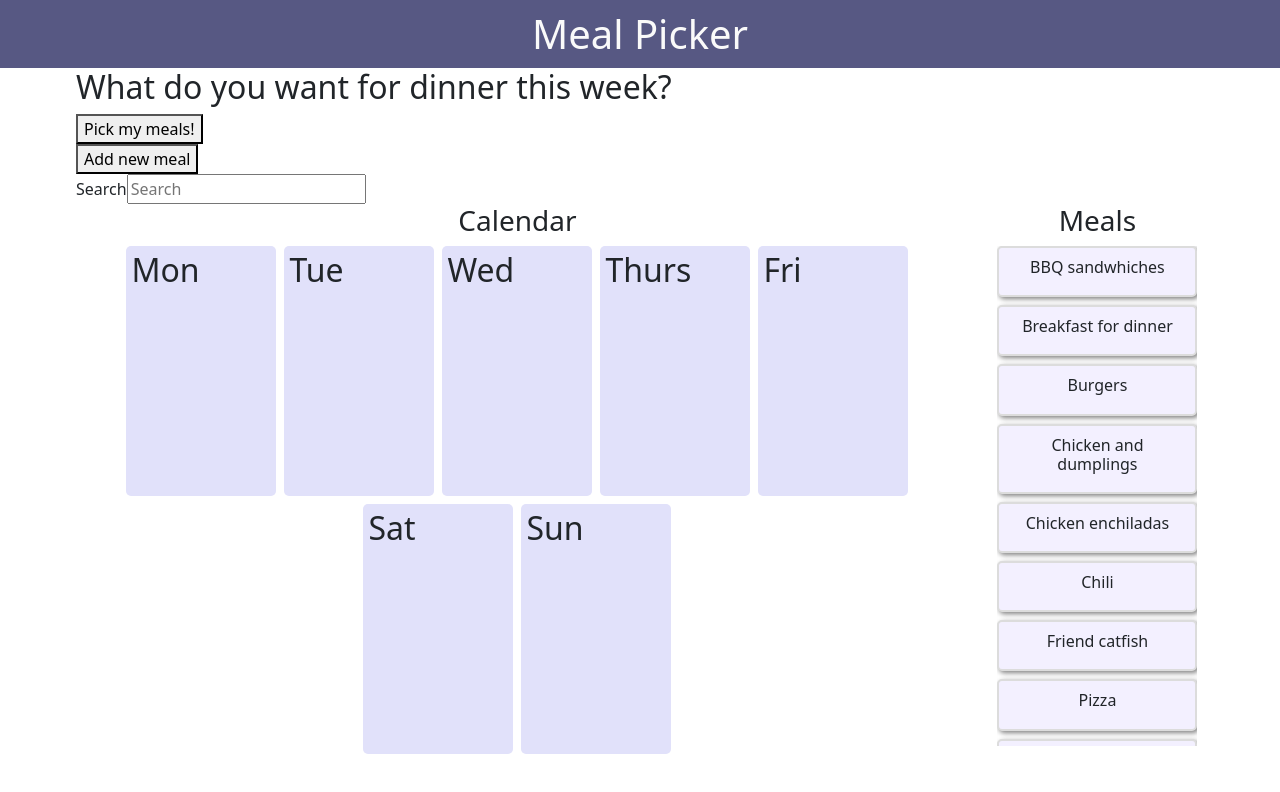
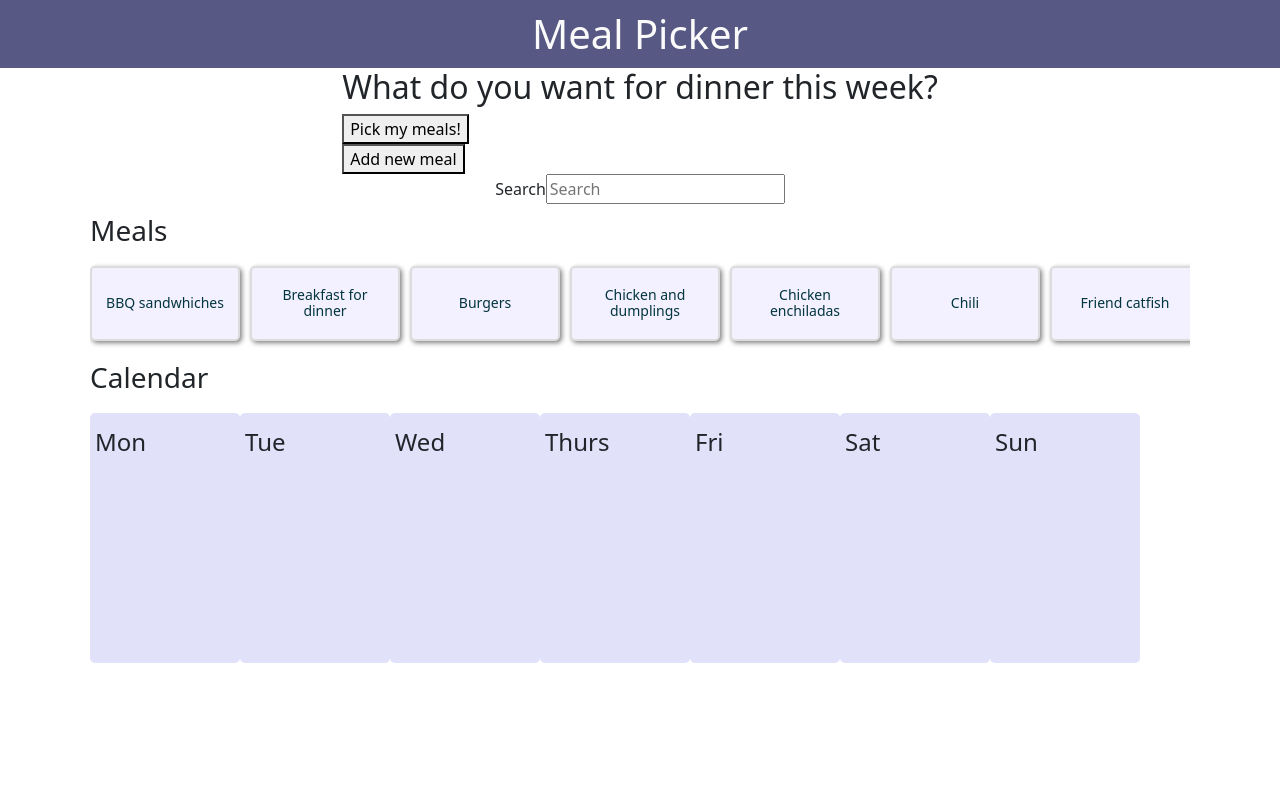
Before and after one commit to trevorwallis13/pick-my-meals, a React (Create React App) app: page / in a window 1280 px wide. Shown: the top 792 px of the page. Built offline with nearby package versions, Linux system fonts and the light colour scheme.

Commit message:
converted WeekCalendar to sass and adjusted styling

```diff
--- a/src/components/Calendar/DayOfWeek.js
+++ b/src/components/Calendar/DayOfWeek.js
@@ -16,7 +16,7 @@ const DayOfWeek = ({ index, day, calendarMeals }) => {
 
     return (
         <div className="dayOfWeek">
-            <h2>{day}</h2>
+            <h3>{day}</h3>
             {dailyMeal}
         </div>
     )
--- a/src/components/Calendar/Meal.js
+++ b/src/components/Calendar/Meal.js
@@ -14,9 +14,9 @@ const Meal = ({ name, img, time }) => {
                 }}>
             </div>
             <div className='info'>
-                <h3>{name}</h3>
+                <h4>{name}</h4>
                 <div className='prep-time'>
-                    <h4>Prep time</h4>
+                    <h5>Prep time</h5>
                     <p>{time}</p>
                 </div>
             </div>
--- a/src/components/Calendar/UnusedMeals.js
+++ b/src/components/Calendar/UnusedMeals.js
@@ -1,5 +1,6 @@
 import React from 'react';
 import MealSmall from './MealSmall';
+import Meal from './Meal';
 import '../../styles/UnusedMeals.scss';
 
 const UnusedMeals = ({ unusedMeals, searchMeals }) => {
@@ -30,7 +31,7 @@ const UnusedMeals = ({ unusedMeals, searchMeals }) => {
     })
 
     const unusedMealComponents = searchUnusedMeals.map(meal => {
-        return <MealSmall key={meal.id} img={meal.img} name={meal.name} time={meal.time} />
+        return <Meal key={meal.id} img={meal.img} name={meal.name} time={meal.time} />
     });
 
     return (
--- a/src/components/Calendar/WeekCalendar.js
+++ b/src/components/Calendar/WeekCalendar.js
@@ -1,12 +1,10 @@
 import React from 'react';
 import DayOfWeek from './DayOfWeek';
-import styles from '../../styles/WeekCalendar.module.css';
+import styles from '../../styles/WeekCalendar.scss';
 import UnusedMeals from './UnusedMeals';
 
 
 const WeekCalendar = ({ calendarMeals, unusedMeals, searchMeals }) => {
-
-    console.log(`calendarMeals: ${calendarMeals}`);
 
     const daysOfWeek = ['Mon', 'Tue', 'Wed', 'Thurs', 'Fri', 'Sat', 'Sun'];
 
@@ -20,19 +18,12 @@ const WeekCalendar = ({ calendarMeals, unusedMeals, searchMeals }) => {
     })
 
     return (
-        <div className={styles.mealSection}>
-            <div className='flex-col f-al-cen'>
-                <h3>Calendar</h3>
-                <div className={styles.calendar}>
-                    {dayContainers}
-                </div>
+        <div className="week-calendar">
+            <h3>Calendar</h3>
+            <div className="calendar-container">
+                {dayContainers}
             </div>
-            <aside className={styles.unusedMeals}>
-                <UnusedMeals
-                    unusedMeals={unusedMeals}
-                    searchMeals={searchMeals}
-                />
-            </aside>
+
         </div>
     )
 }
--- a/src/containers/App.js
+++ b/src/containers/App.js
@@ -4,6 +4,7 @@ import React, { useState, useEffect } from 'react';
 import WeekCalendar from '../components/Calendar/WeekCalendar';
 import PickMeals from '../components/Calendar/PickMeals';
 import SearchMeal from '../components/Calendar/SearchMeal';
+import UnusedMeals from '../components/Calendar/UnusedMeals';
 
 //Data and functions
 import { randomMeals } from '../functions/randomMealIndices';
@@ -17,11 +18,16 @@ function App() {
 
   //State management - useState hooks
 
-  const [meals, setMeals] = useState(mealOptions);
+  const [meals, setMeals] = useState(
+    JSON.parse(localStorage.getItem("meals")) || mealOptions
+  );
 
-  const [calendarMeals, setCalendarMeals] = useState([]);
+  const [calendarMeals, setCalendarMeals] = useState(
+    JSON.parse(localStorage.getItem("calendarMeals")) || []
+  );
 
-  const [unusedMeals, setUnusedMeals] = useState(meals);
+  const [unusedMeals, setUnusedMeals] = useState(
+    JSON.parse(localStorage.getItem("unusedMeals")) || meals);
 
   const [searchMeals, setSearchMeals] = useState('');
 
@@ -33,8 +39,22 @@ function App() {
     setUnusedMeals(remainingMeals);
   }
 
-  // State management - useEffect hooks
+  // State management - useEffect on load
 
+
+  // State management - useEffect on change
+
+  useEffect(() => {
+    localStorage.setItem("calendarMeals", JSON.stringify(calendarMeals));
+  }, [calendarMeals]);
+
+  useEffect(() =>{
+    localStorage.setItem("unusedMeals", JSON.stringify(unusedMeals));
+  }, [unusedMeals]);
+
+  useEffect(() => {
+    localStorage.setItem("meals", JSON.stringify(meals));
+  }, [meals]);
 
   return (
     <main className='container'>
@@ -48,6 +68,12 @@ function App() {
           searchMeals={searchMeals}
           setSearchMeals={setSearchMeals}
       />
+
+      <UnusedMeals
+          unusedMeals={unusedMeals}
+          searchMeals={searchMeals}
+      />
+
       <WeekCalendar
         calendarMeals={calendarMeals}
         unusedMeals={unusedMeals}
--- a/src/styles/App.scss
+++ b/src/styles/App.scss
@@ -2,7 +2,7 @@
 
 .container {
     margin: 0 auto;
-    width: 90%;
+    width: 95%;
     max-width: 2000px;
 
 }
--- a/src/styles/DayOfWeek.scss
+++ b/src/styles/DayOfWeek.scss
@@ -7,8 +7,9 @@
     padding: .5em;
     position: relative;
 
-    h2 {
+    h3 {
         position: absolute;
+        font-size: 1.5rem;
         margin: 0;
         top: 5px;
         left: 5px;
--- a/src/styles/UnusedMeals.scss
+++ b/src/styles/UnusedMeals.scss
@@ -1,15 +1,43 @@
 .unused-meals {
-   display: flex;
-   flex-wrap: wrap;
-   align-items: center;
-   justify-content: center;
-   max-width: 265px;
+   padding-top: 10px;
+   max-width: 1100px;
+   width: 100%;
 
    .unused-meals-container {
       display: flex;
-      flex-direction: column;
-      gap: .5rem;
-      max-height: 500px;
-      overflow: scroll;
+      flex-wrap: nowrap;
+      gap: 10px;
+      overflow-x: auto;
+      padding: 10px 0;
+
+      .meal {
+         min-width: 150px;
+         height: 75px;
+         background-color: rgb(243, 240, 255);
+         border: 2px solid rgb(220, 220, 220);
+         display: flex;
+         flex-direction: row;
+         justify-content: center;
+         align-items: center;
+         border-radius: 5px;
+         box-shadow: 2px 2px 5px gray;
+         padding: 5px;
+
+
+         .img-container {
+            display: none;
+         }
+
+         .prep-time {
+            display: none;
+         }
+
+         h4 {
+            font-size: 14px;
+         }
+
+      }
    }
+
+
 }
--- a/src/styles/WeekCalendar.module.css
+++ b/src/styles/WeekCalendar.scss
@@ -1,3 +1,20 @@
+.week-calendar{
+    max-width: 1100px;
+    width: 100%;
+    margin: 0 auto;
+
+    h3 {
+        padding: 10px 0;
+    }
+
+    .calendar-container {
+        display: flex;
+        flex-wrap: wrap;
+
+    }
+
+}
+
 .container {
     width: 100%;
     display: flex;
--- a/src/styles/meal.scss
+++ b/src/styles/meal.scss
@@ -19,17 +19,17 @@
         padding: 15px 3px;
     }
 
-    .prepTime, h3, h4, p {
+    .prepTime, h4, h5, p {
         margin: 0;
     }
 
-    h3 {
+    h4 {
         font-weight: 300;
         font-size: 1rem;
         padding: 5px;
     }
 
-    h4 {
+    h5 {
         font-weight: 500;
         font-size: .7rem;
         padding-bottom: .25em;
```
